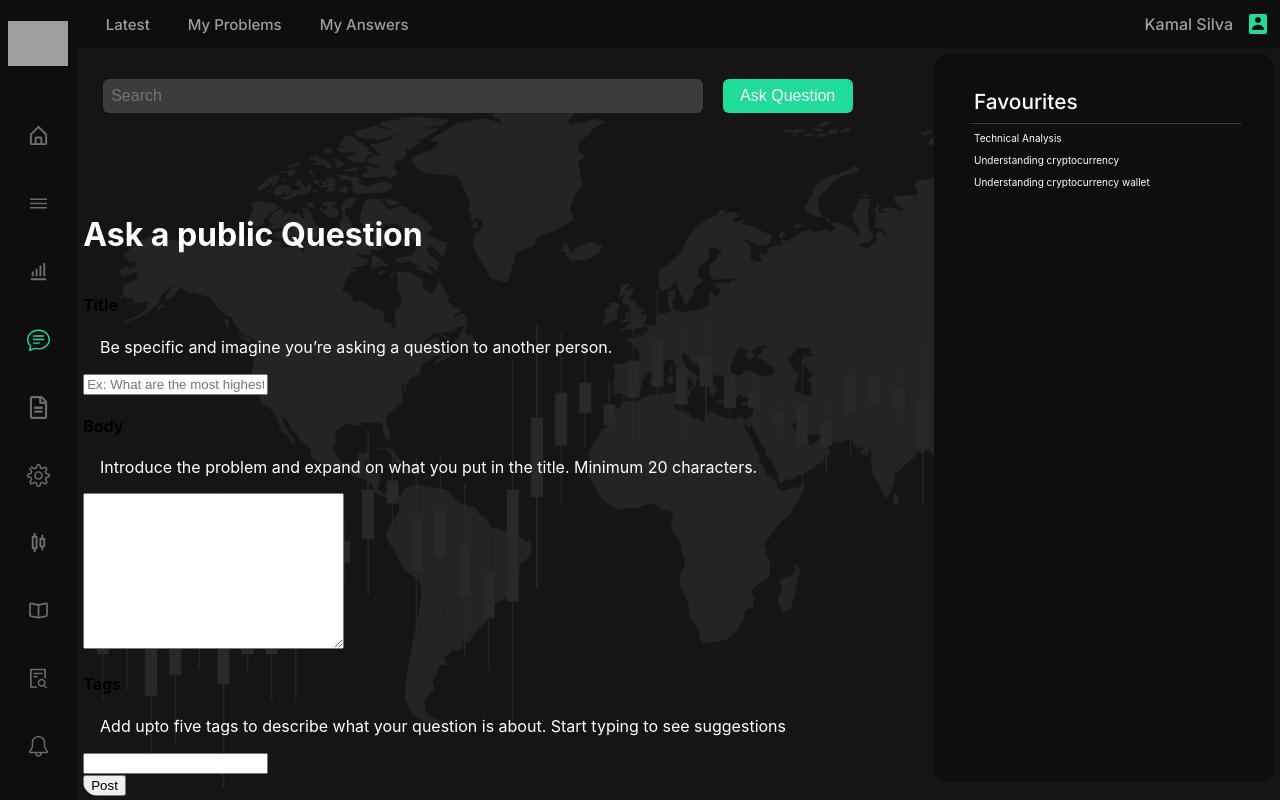
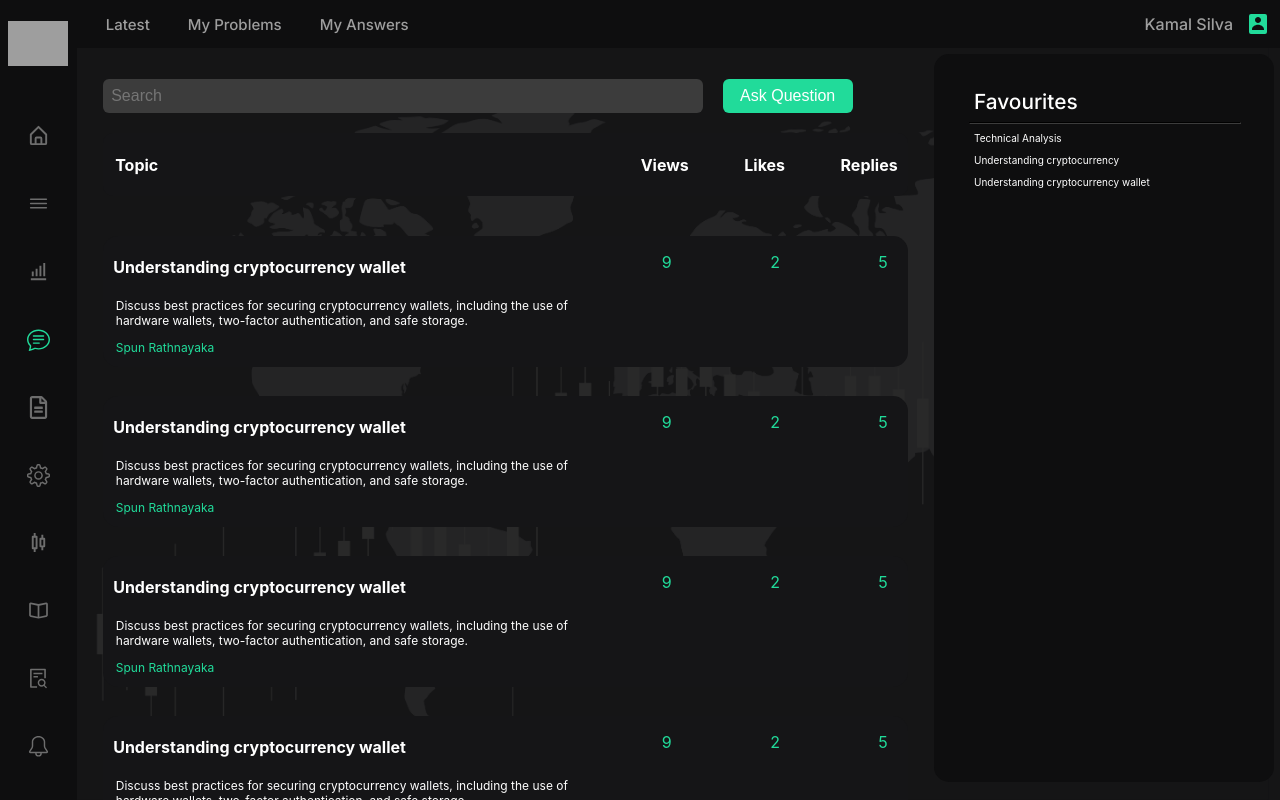
Before and after one commit to IsuruVithanage/TradeX-Web, a React (Create React App) app: page /forum in a window 1280 px wide. Built offline with nearby package versions, Linux system fonts and the light colour scheme; grey boxes are pictures that could not be loaded.

Commit message:
Updated-forum

```diff
--- a/src/Pages/Forum/AskQuestion.js
+++ b/src/Pages/Forum/AskQuestion.js
@@ -1,12 +1,66 @@
   import React from 'react'
-import Form from 'antd/es/form/Form'
-import Forum from './Forum'
+  import BasicPage from '../../Components/BasicPage/BasicPage';
+  import SidePanelWithContainer from '../../Components/SidePanel/SidePanelWithContainer'
+  import './askQuestion.css';
+  import { height } from '@mui/system';
 
   function AskQuestion() {
+
+
+    const Tabs = [
+      { label: "Latest", path: "/Forum" },
+      { label: "My Problems", path: "/MyProblems" },
+      { label: "My Answers", path: "/alert" },
+
+    ];
     return (
-    <div>
-      This is the
+
+    <BasicPage tabs={Tabs}>
+      <SidePanelWithContainer
+            style={{height:"91vh"}}
+            header = "Favourites"
+            sidePanel ={
+                <div >
+                    <p className='sub-title'>Technical Analysis</p>
+                    <p className='sub-title'>Understanding cryptocurrency</p>
+                    <p className='sub-title'>Understanding cryptocurrency wallet</p>
+
                 </div>
+            }>
+
+
+
+      <div className="ask-Question">
+        <div className="ask-ques-container">
+          <h1>Ask a public Question</h1>
+          <form>
+            <div className="ask-form-container">
+              <label htmlFor="ask-ques-title">
+                <h4>Title</h4>
+                <p>Be specific and imagine you’re asking a question to another person.</p>
+                <input type="text" id="ask-ques-title" placeholder="Ex: What are the most highest rated CryptoCurrencies?"/>
+              </label>
+
+              <label htmlFor="ask-ques-body">
+                <h4>Body</h4>
+                <p>Introduce the problem and expand on what you put in the title. Minimum 20 characters.</p>
+                <textarea id="ask-ques-body" cols="30" rows="10"></textarea>
+
+
+              </label>
+              <label htmlFor="ask-ques-tags">
+                <h4>Tags</h4>
+                <p>Add upto five tags to describe what your question is about. Start typing to see suggestions</p>
+                <input type="text" id="ask-ques-tag"/>
+              </label>
+            </div>
+            <input type="submit" value="Post" className="post-button"></input>
+          </form>
+        </div>
+
+      </div>
+    </SidePanelWithContainer>
+  </BasicPage>
     )
   }
 
--- a/src/Pages/Forum/Forum.js
+++ b/src/Pages/Forum/Forum.js
@@ -20,7 +20,7 @@ import Questionset from './Questionset';
 import Input from "../../Components/Input/Input";
 import AskQuestion from "../Forum/AskQuestion"
 import { GoBell } from "react-icons/go";
-
+import MyProblems from "../Forum/MyProblems"
 
 export default function Forum() {
   const Tabs = [
@@ -54,37 +54,9 @@ export default function Forum() {
           </div>
 
 
-          <div className="ask-Question">
-      <div className="ask-ques-container">
-        <h1>Ask a public Question</h1>
-        <form>
-          <div className="ask-form-container">
-            <label htmlFor="ask-ques-title">
-              <h4>Title</h4>
-              <p>Be specific and imagine you’re asking a question to another person.</p>
-              <input type="text" id="ask-ques-title" placeholder="Ex: What are the most highest rated CryptoCurrencies?"/>
-            </label>
-
-            <label htmlFor="ask-ques-body">
-              <h4>Body</h4>
-              <p>Introduce the problem and expand on what you put in the title. Minimum 20 characters.</p>
-              <textarea id="ask-ques-body" cols="30" rows="10"></textarea>
 
 
-            </label>
-            <label htmlFor="ask-ques-tags">
-              <h4>Tags</h4>
-              <p>Add upto five tags to describe what your question is about. Start typing to see suggestions</p>
-              <input type="text" id="ask-ques-tag"/>
-            </label>
-          </div>
-          <input type="submit" value="Post" className="post-button"></input>
-        </form>
-      </div>
-
-    </div>
-
-   {/*     <div className='topic-row'>
+      <div className='topic-row'>
               <div className='topic'>
                   <h4>Topic</h4>
               </div>
@@ -107,7 +79,7 @@ export default function Forum() {
 
 
 
-        */}
+
 
 
       </SidePanelWithContainer>
--- a/src/Pages/Forum/MyProblems.js
+++ b/src/Pages/Forum/MyProblems.js
@@ -2,9 +2,9 @@ import React, { useState } from "react";
 import BasicPage from '../../Components/BasicPage/BasicPage';
 import Input from '../../Components/Input/Input';
 
-import React from 'react'
 
-export default function MyProblems() {
+
+ function MyProblems() {
     const [selectedPage, setSelectedPage] = useState("Activated");
     const [alertRepeat, setAlertRepeat] = useState(undefined);
   return (
--- a/src/index.js
+++ b/src/index.js
@@ -19,6 +19,7 @@ import LoginPage1 from './Pages/ExternalWallet/LoginPage-1/LoginPage1';
 import AskQuestion from './Pages/Forum/AskQuestion';
 import ChangePassword from './Pages/ExternalWallet/LoginPage-1/ChangePassword/ChangePassword';
 import SetPassword from './Pages/ExternalWallet/LoginPage-1/SetPassword/SetPassword';
+import MyProblems from './Pages/Forum/MyProblems';
 
 
 
@@ -100,6 +101,10 @@ const router = createBrowserRouter([
     element: <SetPassword/>,
   },
 
+  {
+    path: "/Forum/MyProblems",
+    element: <MyProblems/>,
+  },
 
 ]);
 
```
Also changed, not shown: src/Pages/Forum/askQuestion.css (added). Lines whose indentation alone changed are shown as unchanged.
